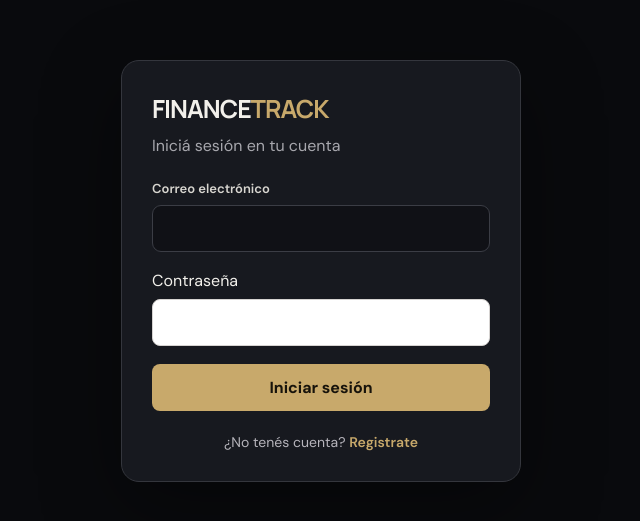
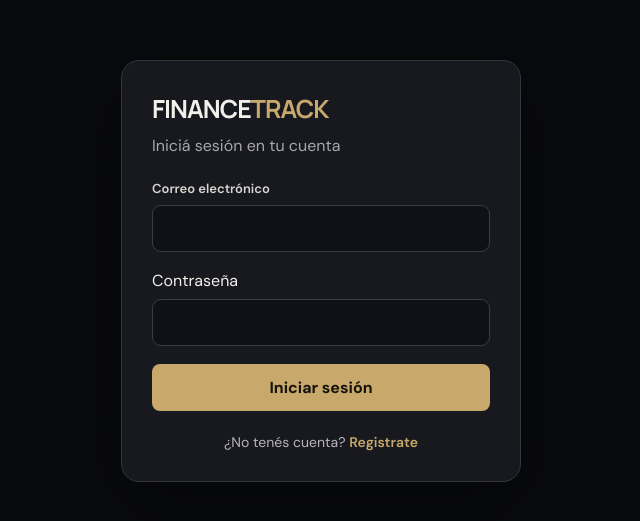
Before and after one commit to 9fwkhmmnr2-dev/balance-ai, a Next.js app: page /login in a window 1280 px wide. Shown: the part 129-650 px from the top of the page, without its empty margins (319-959 px from the left). Built offline with nearby package versions, Linux system fonts and the light colour scheme.

Commit message:
Fix dark password input initial styling

```diff
--- a/app/login/page.tsx
+++ b/app/login/page.tsx
@@ -110,8 +110,10 @@ export default function LoginPage() {
           style={{
             width: "100%",
             padding: 12,
-            border: "1px solid #D6D3D1",
-            borderRadius: 8,
+            border: "1px solid #3B3D45",
+            borderRadius: 9,
+            background: "#101116",
+            color: "#F2F0EB",
             marginBottom: 18
           }}
         />
```
